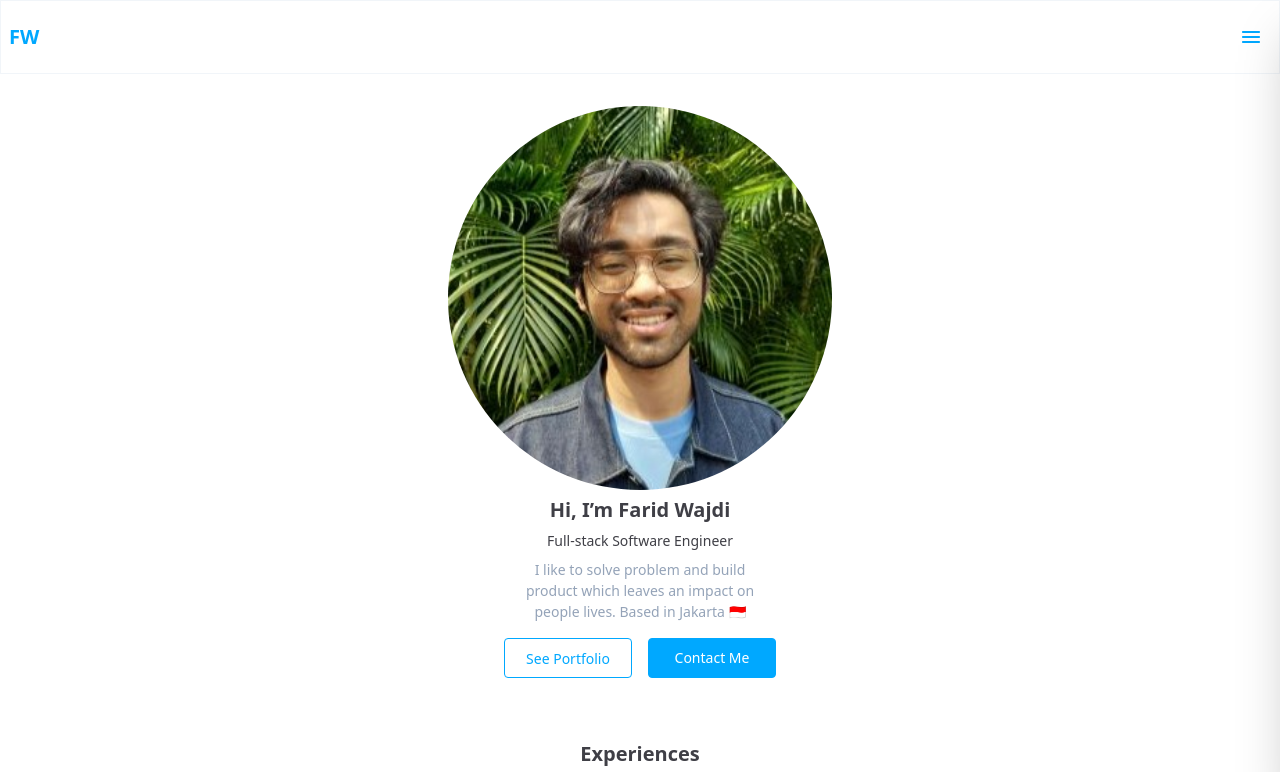
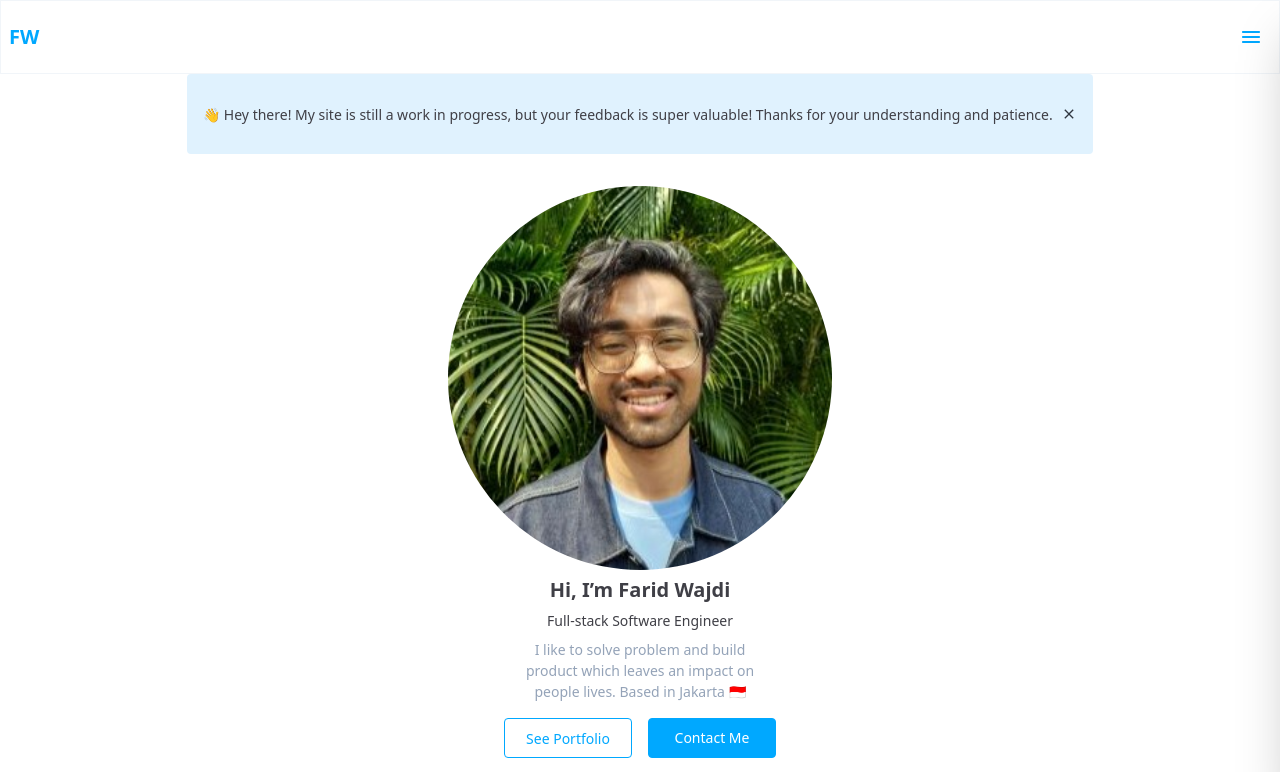
Before and after one commit to wajdifarid/personal-website, a React (Create React App) app: page / in a window 1280 px wide. Shown: the top 772 px of the page. Built offline with nearby package versions, Linux system fonts and the light colour scheme.

Commit message:
Add notification WIP for desktop

```diff
--- a/src/App.js
+++ b/src/App.js
@@ -7,6 +7,7 @@ import Footer from './components/Footer'
 import BlogCard from './components/BlogCard'
 import PortfolioCard from "./components/PortfolioCard"
 import SnackBar from "./components/SnackBar";
+import DesktopNotificationWIP from "./components/DesktopNotificationWIP";
 
 export default function HomePage() {
   const [isFormSubmitting, setIsFormSubmitting] = useState(false);
@@ -36,6 +37,7 @@ export default function HomePage() {
   return (
     <div className="bg-white">
       <NavBar />
+      <DesktopNotificationWIP/>
       <section className="flex flex-col my-8">
         <img className="mx-auto h-36 rounded-full sm:h-96" src="/assets/profile-picture.jpg" alt="Farid Wajdi" />
         <div className="mx-auto text-zinc-700 text-[20px] font-bold leading-loose">Hi, I’m Farid Wajdi</div>
@@ -209,9 +211,9 @@ export default function HomePage() {
                 <div className="w-3 h-3 m-1 bg-slate-100 opacity-25 rounded-full"></div>
                 <div className="w-3 h-3 m-1 bg-slate-100 opacity-25 rounded-full"></div>
                 <div className="w-3 h-3 m-1 bg-slate-100 opacity-25 rounded-full"></div>
-                </div>}/>) : (<button type="submit"><PrimaryButton content="Send Message" /></button>)}
+              </div>} />) : (<button type="submit"><PrimaryButton content="Send Message" /></button>)}
 
-              {showSnackbar && (<SnackBar/>)}
+              {showSnackbar && (<SnackBar />)}
             </div>
           </form>
         </div>
--- /dev/null
+++ b/src/components/DesktopNotificationWIP.js
@@ -0,0 +1,24 @@
+import { useState } from "react";
+
+export default function DesktopNotificationWIP() {
+    const [isShown, setShown] = useState(true);
+
+    function handleClick() {
+        if (isShown){
+            setShown(false);
+        }
+    }
+
+    return ( isShown?
+        <div className="hidden sm:flex">
+            <div className="mx-auto h-20 p-4 bg-sky-100 rounded justify-start items-center gap-2 inline-flex">
+                <div className="grow shrink basis-0 flex-col justify-center items-start gap-1 inline-flex">
+                    <div className="self-stretch text-zinc-700 text-[14px] font-normal leading-normal">
+                        👋 Hey there! My site is still a work in progress, but your feedback is super valuable! Thanks for your understanding and patience.
+                    </div>
+                </div>
+                <img className="w-4 h-4 relative" src="/assets/close-icon.svg" alt="close-icon" onClick={handleClick}/>
+            </div>
+        </div>:<></>
+    );
+}
```
Lines whose indentation alone changed are shown as unchanged.
